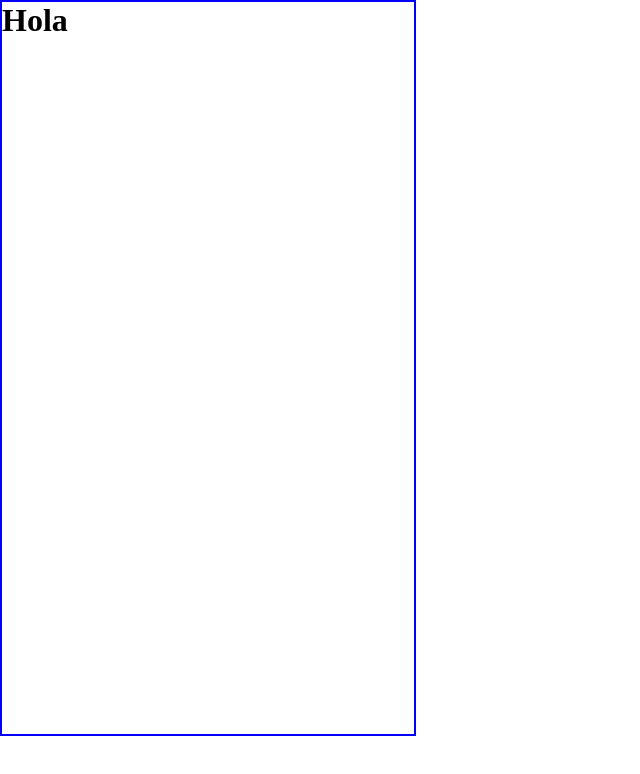
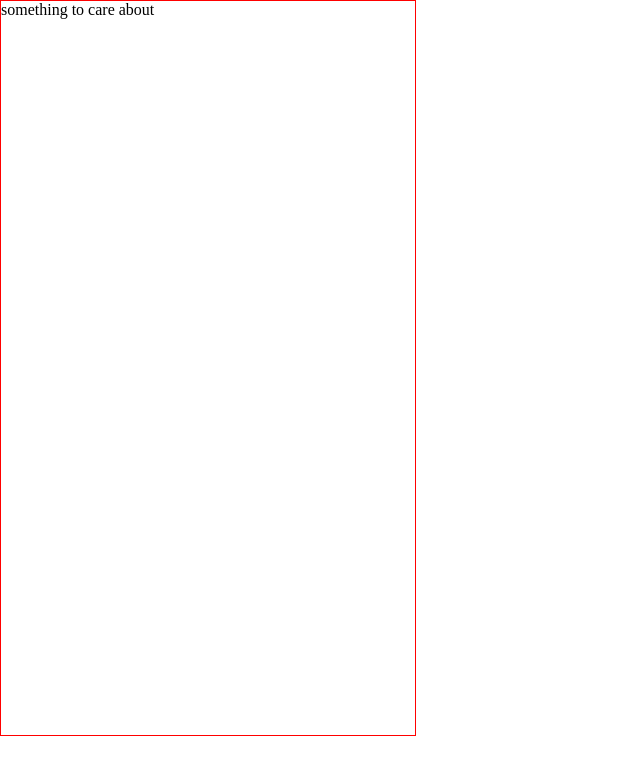
Before and after one commit to Luzaks/pet-walk, a React app: page / in a window 1280 px wide. Shown: the top 774 px of the page, without its empty margins (0-640 px from the left). Built offline with nearby package versions, Linux system fonts and the light colour scheme.

Commit message:
[Feat] Añade structura para implementar plantillas.

```diff
--- a/src/containers/App.js
+++ b/src/containers/App.js
@@ -1,11 +1,11 @@
 import React from 'react';
-import '../styles/index.css';
-import GlobalStyle from '../styles/globalStyle';
+import PlantillaUno from './plantillas/plantillaUno';
+import GlobalStyles from '../styles/globalStyles';
 
 const App = () => (
   <>
-    <h1>Hola</h1>
-    <GlobalStyle />
+    <PlantillaUno />
+    <GlobalStyles />
   </>
 );
 
--- /dev/null
+++ b/src/containers/plantillas/plantillaUno.js
@@ -0,0 +1,10 @@
+import React from 'react';
+import { Container } from '../../styles/globalStyles';
+
+const PlantillaUno = () => (
+  <Container>
+    something to care about
+  </Container>
+);
+
+export default PlantillaUno;
--- a/src/styles/globalStyle.js
+++ /dev/null
@@ -1,24 +0,0 @@
-import { createGlobalStyle } from 'styled-components';
-
-const GlobalStyle = createGlobalStyle`
-  * {
-    box-sizing: border-box;
-    margin: 0;
-    padding: 0;
-  }
-
-  html,
-  body {
-    max-width: 416px;
-    max-height: 736px;
-    width: 100%;
-    height: 100%;
-    border: 1px blue solid;
-  }
-  #root {
-    width: 100%;
-    height: 100%;
-  }
-`;
-
-export default GlobalStyle;
--- /dev/null
+++ b/src/styles/globalStyles.js
@@ -0,0 +1,33 @@
+import styled, { createGlobalStyle } from 'styled-components';
+
+const GlobalStyles = createGlobalStyle`
+  * {
+    box-sizing: border-box;
+    margin: 0;
+    padding: 0;
+  }
+
+  html,
+  body {
+    max-width: 416px;
+    max-height: 736px;
+    width: 100%;
+    height: 100%;
+  }
+  #root {
+    width: 100%;
+    height: 100%;
+  }
+`;
+
+const Container = styled.div`
+  width: 100%;
+  height: 100%;
+  border: 1px solid red;
+`;
+
+export {
+  Container,
+};
+
+export default GlobalStyles;
```
Also changed, not shown: src/styles/plantillaUnoStyle.js (added).
